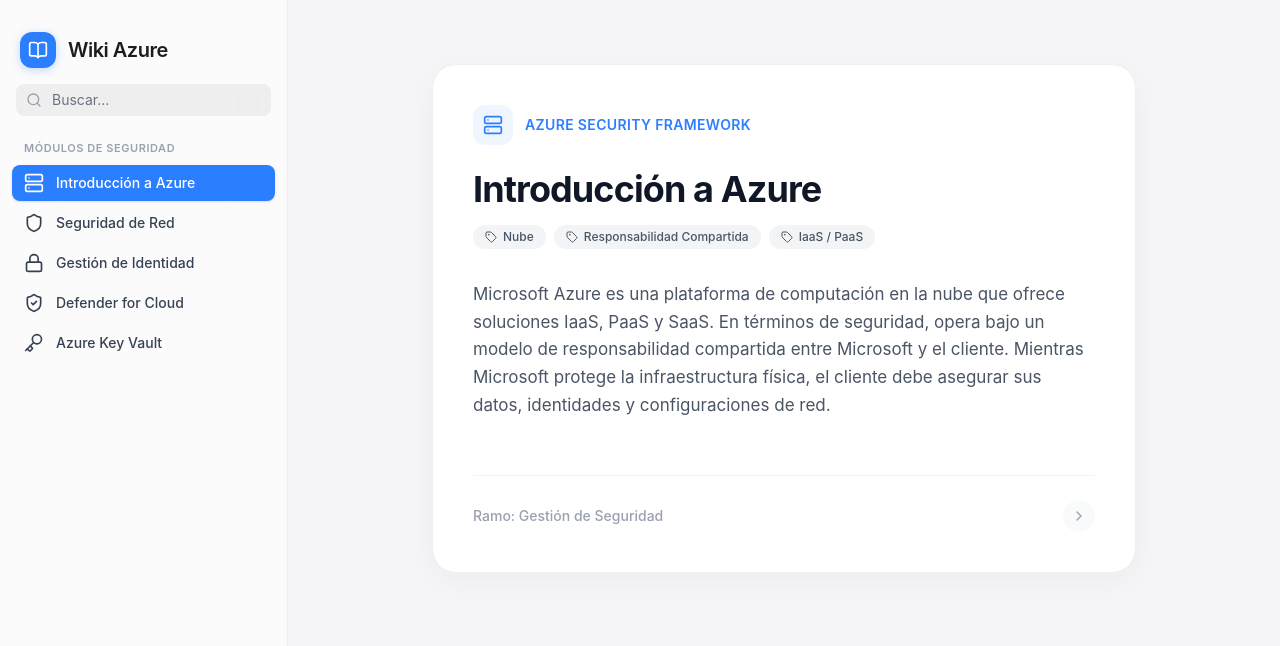
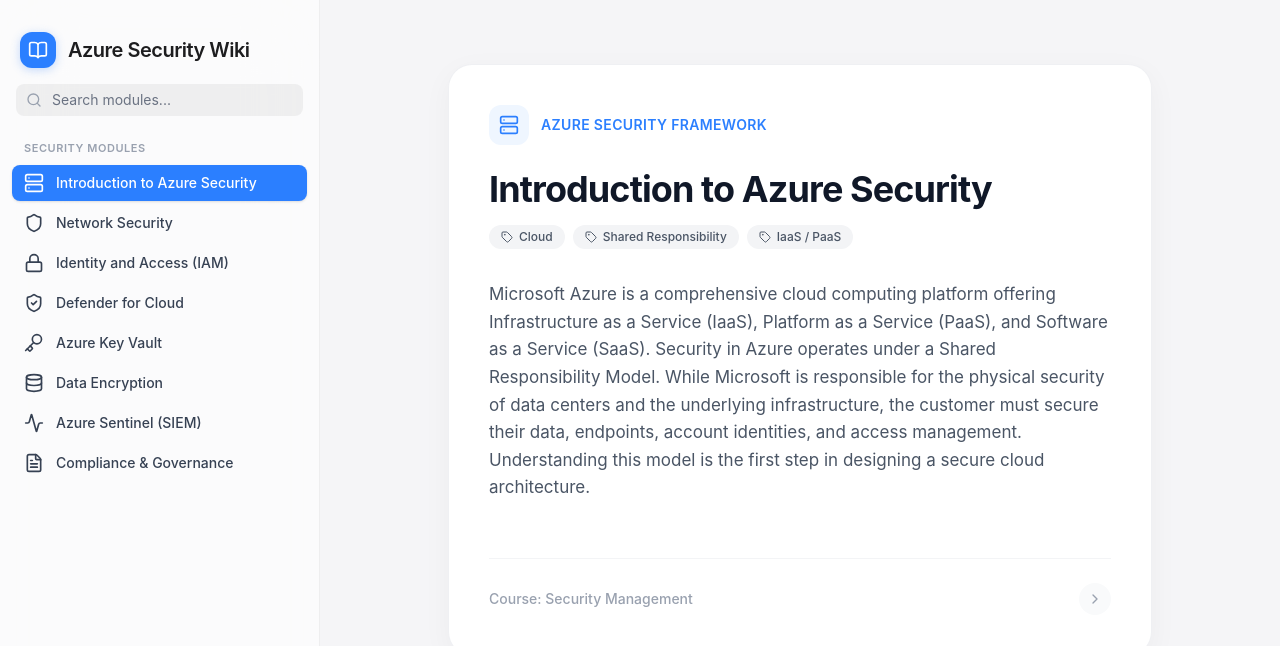
Before and after one commit to NicolasChocair200105/wiki_azure, a React (Vite) app: page / in a window 1280 px wide. Shown: the top 646 px of the page. Built offline with nearby package versions, Linux system fonts and the light colour scheme.

Commit message:
mas informacion

```diff
--- a/src/App.jsx
+++ b/src/App.jsx
@@ -1,79 +1,100 @@
 import React, { useState } from 'react';
 import { motion, AnimatePresence } from 'framer-motion';
-import { Shield, Server, Lock, ChevronRight, BookOpen, Search, ShieldCheck, Key, Tag } from 'lucide-react';
+import { Shield, Server, Lock, ChevronRight, BookOpen, Search, ShieldCheck, Key, Tag, Database, Activity, FileText } from 'lucide-react';
 
-// Datos ampliados de la Wiki para más contenido
+// Extended data without any Spanish characters to prevent Vercel deployment issues
 const wikiData = [
   {
     id: 'intro',
-    title: 'Introducción a Azure',
+    title: 'Introduction to Azure Security',
     icon: <Server className="w-5 h-5" />,
-    tags: ['Nube', 'Responsabilidad Compartida', 'IaaS / PaaS'],
-    content: 'Microsoft Azure es una plataforma de computación en la nube que ofrece soluciones IaaS, PaaS y SaaS. En términos de seguridad, opera bajo un modelo de responsabilidad compartida entre Microsoft y el cliente. Mientras Microsoft protege la infraestructura física, el cliente debe asegurar sus datos, identidades y configuraciones de red.'
+    tags: ['Cloud', 'Shared Responsibility', 'IaaS / PaaS'],
+    content: 'Microsoft Azure is a comprehensive cloud computing platform offering Infrastructure as a Service (IaaS), Platform as a Service (PaaS), and Software as a Service (SaaS). Security in Azure operates under a Shared Responsibility Model. While Microsoft is responsible for the physical security of data centers and the underlying infrastructure, the customer must secure their data, endpoints, account identities, and access management. Understanding this model is the first step in designing a secure cloud architecture.'
   },
   {
     id: 'network',
-    title: 'Seguridad de Red',
+    title: 'Network Security',
     icon: <Shield className="w-5 h-5" />,
-    tags: ['VNet', 'Firewall', 'Anti-DDoS'],
-    content: 'Azure protege las redes mediante Azure Firewall, Grupos de Seguridad de Red (NSG) y protección DDoS. La segmentación de redes virtuales (VNet) es vital para aislar cargas de trabajo críticas y prevenir movimientos laterales de posibles amenazas dentro de la infraestructura.'
+    tags: ['VNet', 'Azure Firewall', 'Anti-DDoS'],
+    content: 'Network security is the foundation of cloud protection. Azure protects networks through Virtual Networks (VNet) isolation, Azure Firewall, and Network Security Groups (NSGs). NSGs act as virtual firewalls to filter inbound and outbound traffic at the subnet or network interface level. Additionally, Azure provides built-in DDoS Protection Basic for all resources, mitigating volumetric attacks, with an optional Standard tier for advanced machine-learning based mitigation and reporting.'
   },
   {
     id: 'identity',
-    title: 'Gestión de Identidad',
+    title: 'Identity and Access (IAM)',
     icon: <Lock className="w-5 h-5" />,
     tags: ['Entra ID', 'MFA', 'Zero Trust'],
-    content: 'Microsoft Entra ID (anteriormente Azure AD) es el núcleo de la seguridad. Permite implementar acceso condicional, autenticación multifactor (MFA) y el principio de privilegios mínimos basado en la filosofía "Zero Trust" (Nunca confíes, siempre verifica).'
+    content: 'Identity is the new security perimeter. Microsoft Entra ID (formerly Azure Active Directory) is the core identity provider. It allows organizations to implement Role-Based Access Control (RBAC), Conditional Access policies, and Multi-Factor Authentication (MFA). Azure strongly advocates for the "Zero Trust" architecture: never trust, always verify. This means explicitly validating every access request based on user identity, location, device health, and risk signals before granting access.'
   },
   {
     id: 'defender',
     title: 'Defender for Cloud',
     icon: <ShieldCheck className="w-5 h-5" />,
-    tags: ['CSPM', 'CWP', 'Monitoreo'],
-    content: 'Microsoft Defender for Cloud es una herramienta centralizada que gestiona la postura de seguridad (CSPM) y protege las cargas de trabajo en la nube (CWP). Escanea continuamente los recursos, identifica vulnerabilidades y ofrece recomendaciones accionables.'
+    tags: ['CSPM', 'CWP', 'Threat Detection'],
+    content: 'Microsoft Defender for Cloud is a unified security management system. It provides Cloud Security Posture Management (CSPM) by continuously assessing your environment and generating a Secure Score with actionable recommendations. It also provides Cloud Workload Protection (CWP) to detect threats across servers, containers, databases, and IoT workloads in real-time, leveraging advanced threat intelligence and machine learning.'
   },
   {
     id: 'keyvault',
     title: 'Azure Key Vault',
     icon: <Key className="w-5 h-5" />,
-    tags: ['Criptografía', 'Secretos', 'Certificados'],
-    content: 'Un servicio seguro diseñado para almacenar y acceder a secretos de forma estricta. Key Vault permite proteger claves criptográficas, certificados y contraseñas utilizadas por aplicaciones, evitando que se expongan en el código fuente.'
+    tags: ['Cryptography', 'Secrets', 'Certificates'],
+    content: 'Hardcoding passwords and API keys in source code is a major security risk. Azure Key Vault solves this by securely storing and tightly controlling access to tokens, passwords, certificates, and cryptographic keys. It uses Hardware Security Modules (HSMs) for highly sensitive keys and integrates seamlessly with Azure applications via Managed Identities, ensuring that credentials never leak into public repositories.'
+  },
+  {
+    id: 'encryption',
+    title: 'Data Encryption',
+    icon: <Database className="w-5 h-5" />,
+    tags: ['Encryption at Rest', 'TLS', 'TDE'],
+    content: 'Data protection requires encryption both at rest and in transit. Azure provides Storage Service Encryption (SSE) using 256-bit AES encryption by default for all data written to Azure Storage. For databases, Transparent Data Encryption (TDE) protects Azure SQL against the threat of malicious offline activity. For data in transit, Azure uses industry-standard TLS (Transport Layer Security) protocols to secure data moving between user devices and Microsoft data centers.'
+  },
+  {
+    id: 'sentinel',
+    title: 'Azure Sentinel (SIEM)',
+    icon: <Activity className="w-5 h-5" />,
+    tags: ['SIEM', 'SOAR', 'Log Analytics'],
+    content: 'Microsoft Sentinel is a scalable, cloud-native SIEM (Security Information and Event Management) and SOAR (Security Orchestration, Automation, and Response) solution. It delivers intelligent security analytics and threat intelligence across the enterprise. By collecting data from all users, devices, applications, and infrastructure across multiple clouds, Sentinel detects previously uncovered threats and automates rapid incident response.'
+  },
+  {
+    id: 'compliance',
+    title: 'Compliance & Governance',
+    icon: <FileText className="w-5 h-5" />,
+    tags: ['Azure Policy', 'GDPR', 'Blueprints'],
+    content: 'Maintaining corporate standards and regulatory compliance in a dynamic cloud environment is challenging. Azure Policy helps enforce organizational standards and assess compliance at scale. You can restrict which regions resources can be deployed to, enforce encryption requirements, and ensure adherence to frameworks like ISO 27001, HIPAA, and GDPR. Azure Blueprints further speeds up the creation of compliant environments by packaging policies, role assignments, and templates.'
   }
 ];
 
-// apple-motion: Configuración de resorte global (critically damped)
+// apple-motion: Critically damped spring for fluid, zero-bounce transitions
 const springConfig = { type: "spring", bounce: 0, duration: 0.4 };
 
 export default function App() {
   const [activeTab, setActiveTab] = useState(wikiData[0]);
   const [searchQuery, setSearchQuery] = useState('');
 
-  // Lógica del buscador
+  // Search logic
   const filteredData = wikiData.filter(item =>
     item.title.toLowerCase().includes(searchQuery.toLowerCase()) ||
     item.content.toLowerCase().includes(searchQuery.toLowerCase())
   );
 
   return (
-    // apple-look: Fondo gris neutro claro, típico de las ventanas de macOS
+    // apple-look: Light neutral background, macOS window style
     <div className="flex h-screen bg-[#F5F5F7] text-[#1D1D1F] font-sans antialiased overflow-hidden">
 
-      {/* apple-look: Sidebar con material "Liquid Glass" (blur fuerte y opacidad baja) */}
-      <aside className="w-72 h-full border-r border-black/5 bg-white/60 backdrop-blur-2xl flex flex-col z-10 shrink-0">
+      {/* apple-look: Liquid Glass sidebar */}
+      <aside className="w-80 h-full border-r border-black/5 bg-white/60 backdrop-blur-2xl flex flex-col z-10 shrink-0">
         <div className="pt-8 pb-4 px-5 flex items-center gap-3">
           <div className="bg-blue-500 p-2 rounded-xl shadow-[0_2px_10px_rgba(59,130,246,0.3)]">
             <BookOpen className="w-5 h-5 text-white" />
           </div>
-          <h1 className="font-semibold text-xl tracking-tight">Wiki Azure</h1>
+          <h1 className="font-semibold text-xl tracking-tight">Azure Security Wiki</h1>
         </div>
 
-        {/* Buscador estilo Finder */}
+        {/* Finder-style Search */}
         <div className="px-4 mb-4">
           <div className="relative flex items-center">
             <Search className="absolute left-2.5 w-4 h-4 text-gray-400" />
             <input
               type="text"
-              placeholder="Buscar..."
+              placeholder="Search modules..."
               value={searchQuery}
               onChange={(e) => setSearchQuery(e.target.value)}
               className="w-full bg-black/5 border-transparent rounded-lg py-1.5 pl-9 pr-3 text-sm text-gray-800 placeholder:text-gray-500 focus:outline-none focus:ring-2 focus:ring-blue-500/50 transition-all"
@@ -83,7 +104,7 @@ export default function App() {
 
         <nav className="flex-1 px-3 py-2 space-y-1 overflow-y-auto">
           <div className="px-3 mb-2 text-[11px] font-semibold text-gray-400 uppercase tracking-wider">
-            Módulos de Seguridad
+            Security Modules
           </div>
 
           {filteredData.length > 0 ? (
@@ -95,7 +116,7 @@ export default function App() {
                   onClick={() => setActiveTab(item)}
                   className="relative w-full text-left outline-none group"
                 >
-                  {/* apple-motion: Píldora activa que se desliza mágicamente usando layoutId */}
+                  {/* apple-motion: Active pill layout animation */}
                   {isActive && (
                     <motion.div
                       layoutId="active-sidebar-pill"
@@ -104,7 +125,7 @@ export default function App() {
                     />
                   )}
 
-                  {/* apple-motion: Reacción inmediata al tap */}
+                  {/* apple-motion: Instant tap feedback */}
                   <motion.div
                     whileTap={{ scale: 0.98 }}
                     className={`relative z-10 flex items-center gap-3 px-3 py-2 rounded-lg text-sm font-medium transition-colors duration-200 ${
@@ -119,19 +140,18 @@ export default function App() {
             })
           ) : (
             <div className="px-4 py-3 text-sm text-gray-500 text-center">
-              No se encontraron resultados
+              No results found
             </div>
           )}
         </nav>
       </aside>
 
-      {/* Contenido Principal */}
+      {/* Main Content Area */}
       <main className="flex-1 overflow-y-auto flex flex-col items-center relative">
-        {/* Barra superior invisible para simular el área de arrastre de una ventana */}
         <div className="w-full h-12 flex-shrink-0" />
 
         <div className="max-w-3xl w-full px-8 pb-12">
-          {/* apple-motion: Animación de entrada/salida fluida y sin interrupciones abruptas */}
+          {/* apple-motion: Fluid entry/exit transitions */}
           <AnimatePresence mode="wait">
             <motion.article
               key={activeTab.id}
@@ -150,7 +170,7 @@ export default function App() {
                 </span>
               </div>
 
-              {/* apple-look: Tipografía ajustada (Tracking negativo en títulos grandes) */}
+              {/* apple-look: Typography with tight tracking for large headings */}
               <h2 className="text-4xl font-bold tracking-tight mb-4 text-gray-900">
                 {activeTab.title}
               </h2>
@@ -164,14 +184,14 @@ export default function App() {
                 ))}
               </div>
 
-              {/* apple-look: Contraste y leading (interlineado) cómodo para lectura */}
+              {/* apple-look: Comfortable leading and contrast for reading */}
               <p className="text-[17px] text-gray-600 leading-relaxed font-normal">
                 {activeTab.content}
               </p>
 
               <div className="mt-14 pt-6 border-t border-gray-100 flex items-center justify-between group cursor-pointer">
                 <span className="text-sm font-medium text-gray-400 group-hover:text-blue-500 transition-colors">
-                  Ramo: Gestión de Seguridad
+                  Course: Security Management
                 </span>
                 <div className="w-8 h-8 rounded-full bg-gray-50 flex items-center justify-center group-hover:bg-blue-50 transition-colors">
                   <ChevronRight className="w-4 h-4 text-gray-400 group-hover:text-blue-500" />
```
